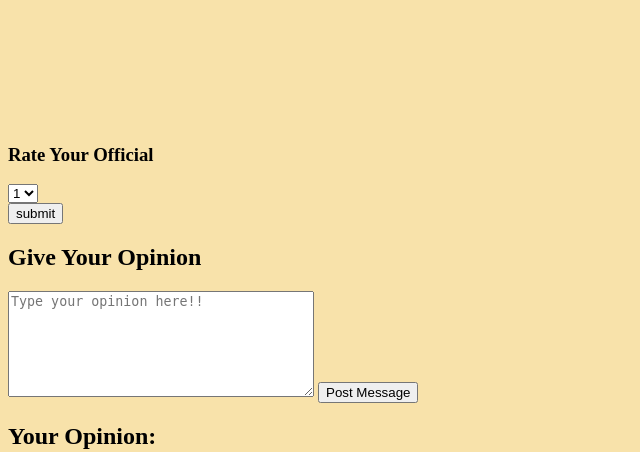
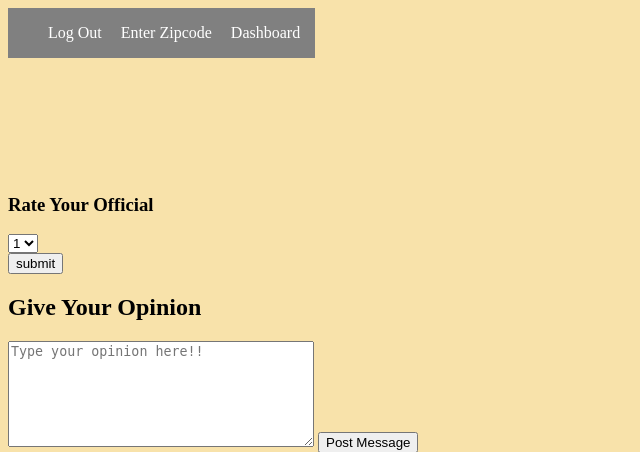
Before and after one commit to LongVu80/final_project, a Django app: template rateApp/templates/rate.html in a window 1280 px wide. Shown: the top 452 px of the page, without its empty margins (0-640 px from the left). Run offline with Django 3.2, Linux system fonts and the light colour scheme; the template is opened without the code that fills it: values that come from a table or form of the project are taken from there, others are empty; data comes from the database, SQL or seed files in the repository; both versions use the stored data as it was after the commit.

Commit message:
3rd commit

```diff
--- a/rateApp/static/css/styles.css
+++ b/rateApp/static/css/styles.css
@@ -7,7 +7,7 @@ body{
 
 }
 
-.navbarNav{
+.navbar{
     background-color: gray;
     color: white;
     float: left;
@@ -20,11 +20,7 @@ body{
     align-items: center;
     width: 100%;
 }
-ul{
-    background: grey;
-    height: 50px;
-    justify-items: center;
-}
+
 li{
     display: inline;
     margin-right: 15px;
--- a/rateApp/templates/officials.html
+++ b/rateApp/templates/officials.html
@@ -10,7 +10,7 @@
 </head>
 <body>
     <header>
-        <nav>
+        <nav class="navbar">
           <ul>
             <li>
               <a href="/logout/">Log Out</a>
--- a/rateApp/templates/rate.html
+++ b/rateApp/templates/rate.html
@@ -9,6 +9,15 @@
     <link rel='stylesheet' href="{% static 'css/styles.css' %}">
 </head>
 <body>
+    <header>
+        <nav class="navbar">
+          <ul>
+            <li><a href="/logout/">Log Out</a></li>
+            <li><a href="/zipcode/">Enter Zipcode</a></li>
+            <li><a href="/show_officials/">Dashboard</a></li>
+          </ul>
+        </nav>
+    </header>
     <h1>{{ official_name }} <br> {{ elected_office }}<br> {{officials.photo}}</h1>
     <div class="rate">
         <h3>Rate Your Official</h3>
--- a/rateApp/templates/zipcode.html
+++ b/rateApp/templates/zipcode.html
@@ -10,17 +10,17 @@
 </head>
 <body>
   <header>
-    <nav>
+    <nav class="navbar">
       <ul>
         <li>
-          <a href="/logout/">Log Out</a>
+          <a href="/logout">Log Out</a>
         </li>
       </ul>
     </nav>
   </header>
   <h4>Please enter your zipcode to display all your representatives from your state</h4>
   <div>
-    <form action="/view-officials" method="post">
+    <form action="/view_officials" method="post">
         {% csrf_token %}
         ZipCode: <input type="text" name="zipcode">
         <button>Submit</button>
--- a/rateApp/urls.py
+++ b/rateApp/urls.py
@@ -6,8 +6,8 @@ urlpatterns = [
     path('login/', views.login),
     path('register/', views.register),
     path('success/', views.success),
-    path('view-officials', views.view_officials),
-    path('show-officials', views.show_officials),
+    path('view_officials', views.view_officials),
+    path('show_officials/', views.show_officials),
     path('rate/', views.rate),
     path('rate/<str:name>/<str:elected_office>', views.rate_official),
     path('logout', views.logout),
--- a/rateApp/views.py
+++ b/rateApp/views.py
@@ -81,7 +81,7 @@ def view_officials(request):
         #     "official": Official.objects.get()
         # }
         # request.session['official'] = official
-        return redirect('/show_officials', context)
+        return redirect('/show_officials/', context)
 
 
 def show_officials(request):
```
Also changed, not shown: db.sqlite3.
